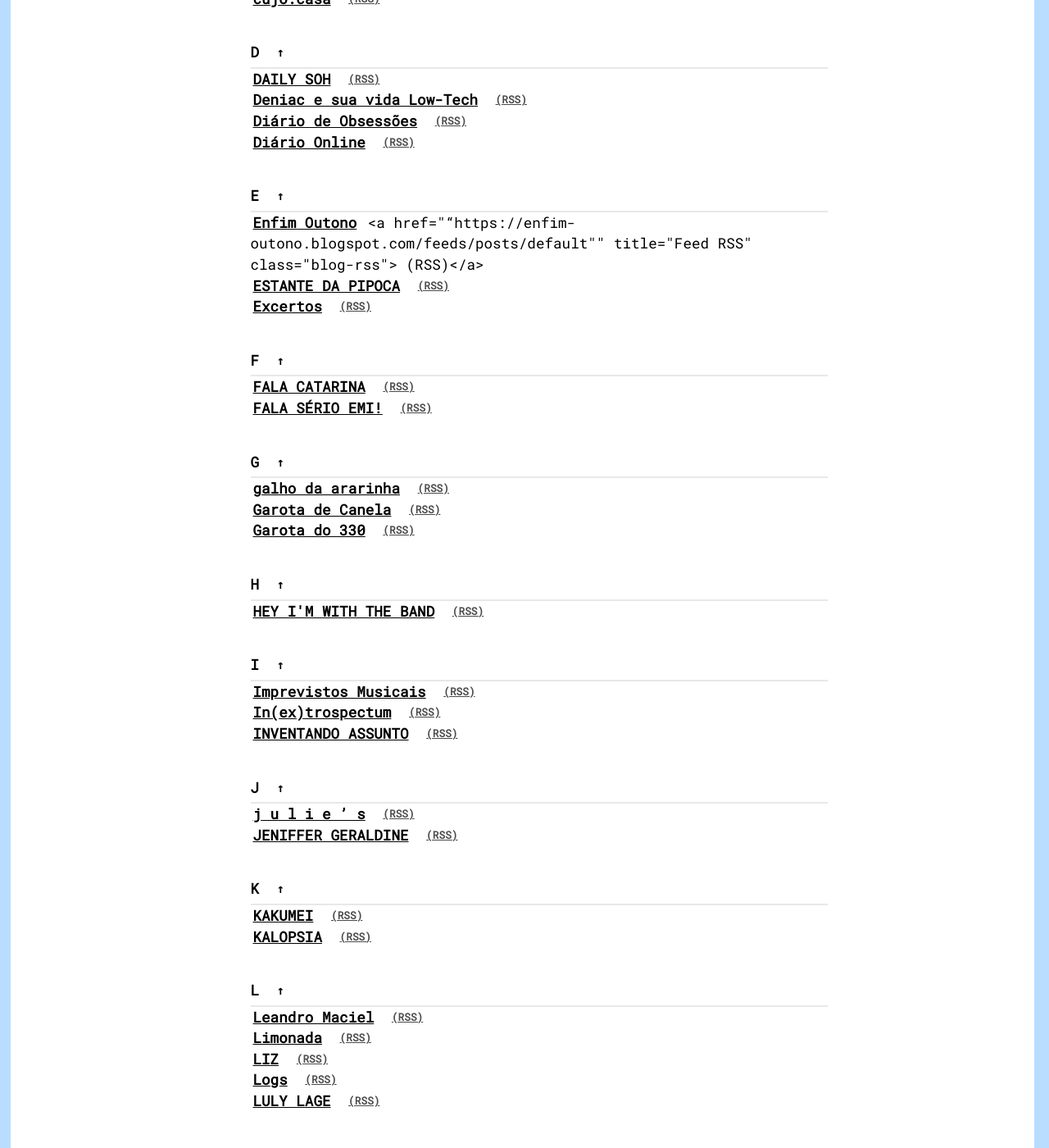
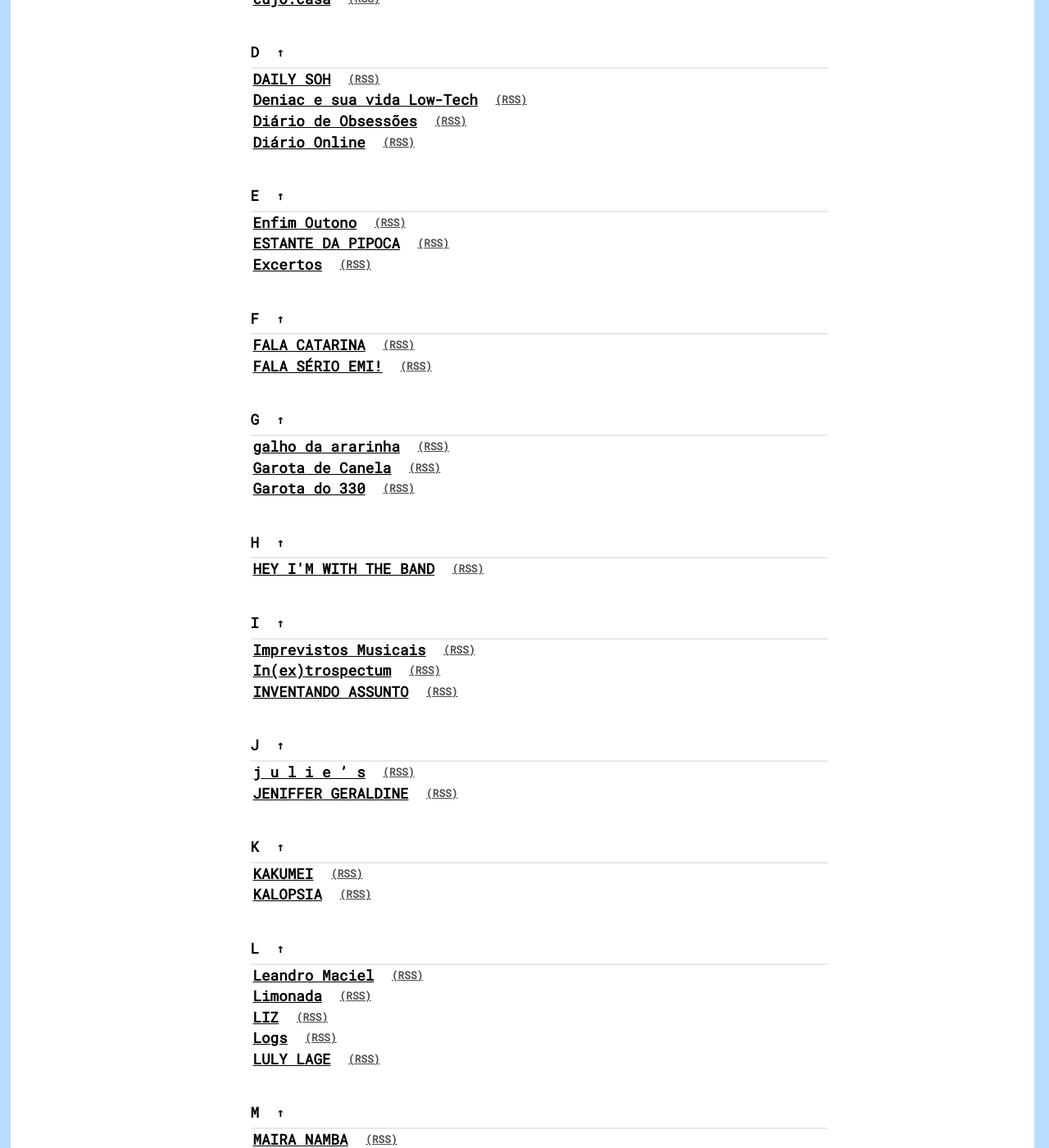
Before and after one commit to bamoretti/entreblogs, a Jekyll site: the page built from participantes.md, in a window 1280 px wide and 1400 px high, scrolled down 1321 px. Shown: the whole window at 82% size. Built offline with Jekyll 4.4.1, drawn with Linux system fonts in a browser that asks for light colours; comment, search, counter and statistics services are not loaded; some of the changed text lies outside the part shown.

Commit message:
Update participantes.yml

```diff
--- a/_data/participantes.yml
+++ b/_data/participantes.yml
@@ -8,12 +8,12 @@
 
 - blog: "Enfim Outono"
   url: "https://enfim-outono.blogspot.com/"
-  feed: “https://enfim-outono.blogspot.com/feeds/posts/default"
+  feed: "https://enfim-outono.blogspot.com/feeds/posts/default"
   added: "2026-05-25"
 
 - blog: "miya"
   url: "https://listography.com/iyaz"
-  feed: “https://listography.com/iyaz"
+  feed: "https://listography.com/iyaz"
   added: "2026-05-24"
 
 - blog: "Diário Online"
```
